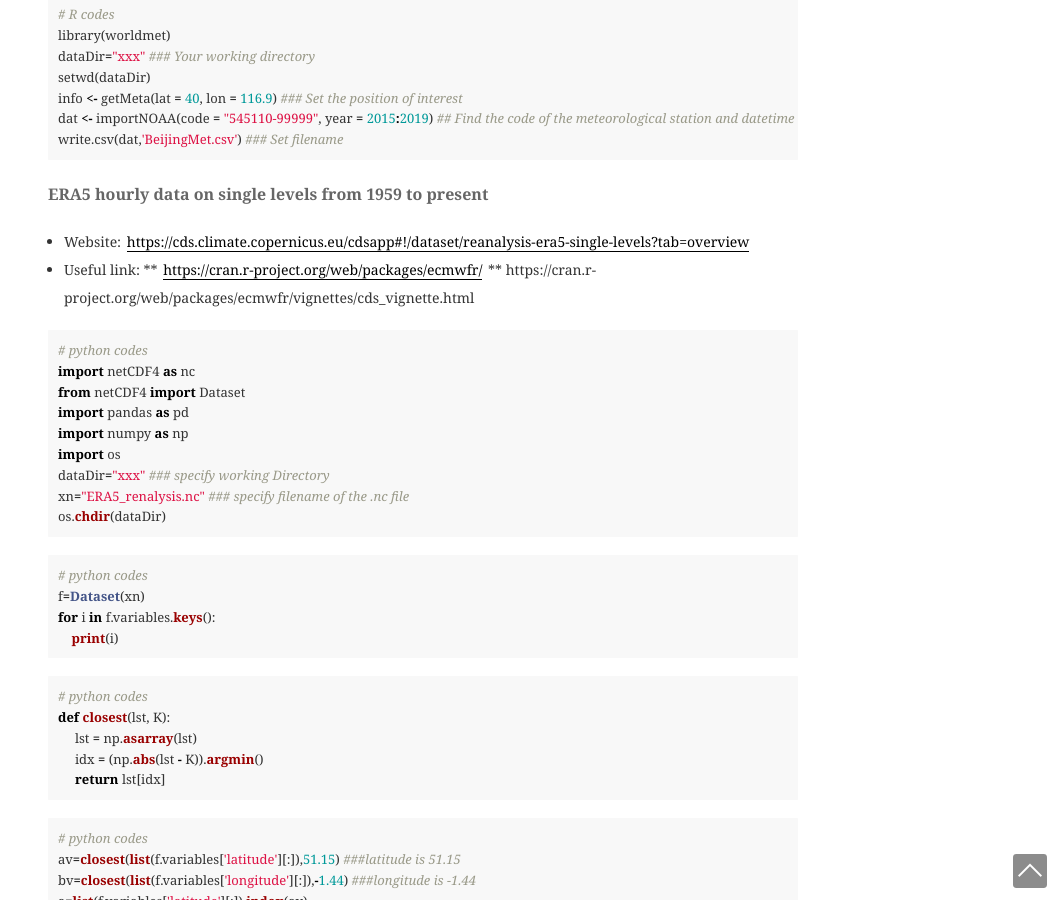
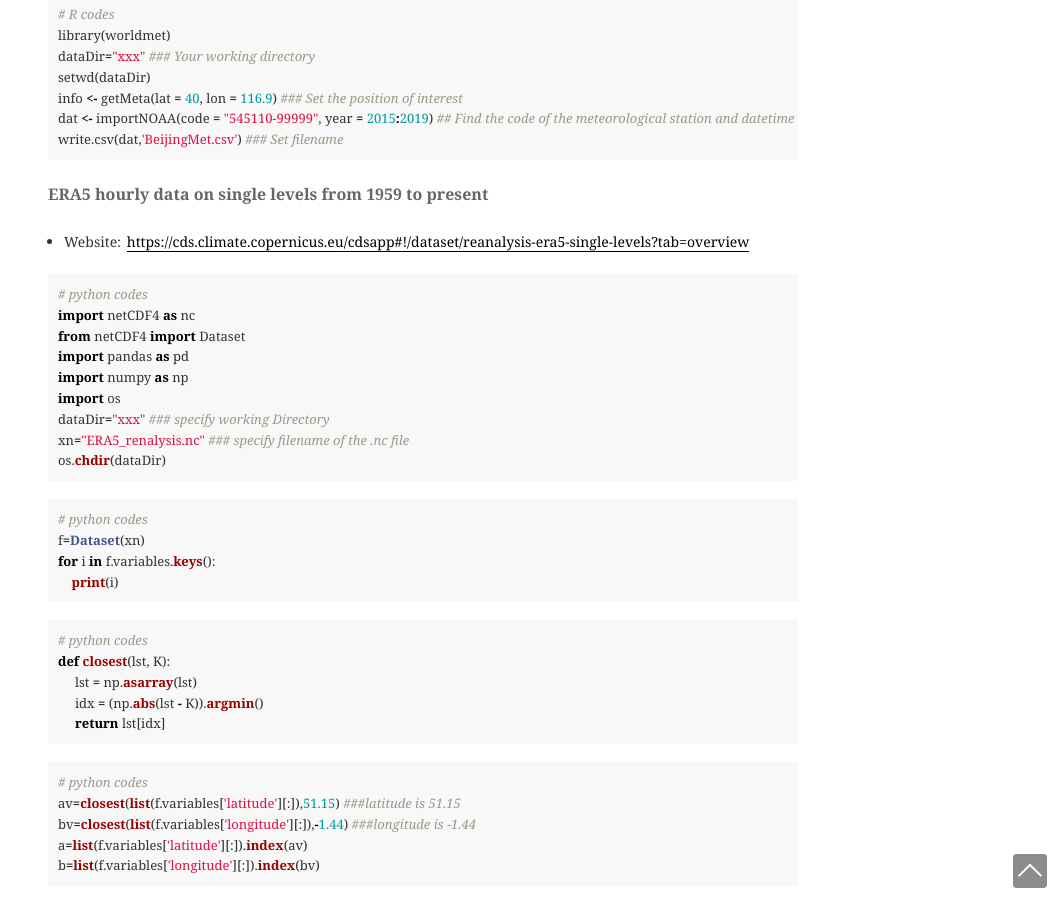
Before and after one commit to songair/Congbo, a Jekyll site: the page built from _posts/2022-07-15-Meteorological data sources.md, in a window 1280 px wide and 900 px high, scrolled down 816 px. Shown: the whole window, without its empty margins (217-1280 px from the left). Built offline with Jekyll 4.4.1, drawn with Linux system fonts in a browser that asks for light colours; comment, search, counter and statistics services are not loaded.

Commit message:
Update 2022-07-15-Meteorological data sources.md

````diff
--- a/_posts/2022-07-15-Meteorological data sources.md
+++ b/_posts/2022-07-15-Meteorological data sources.md
@@ -45,9 +45,6 @@ write.csv(dat,'BeijingMet.csv') ### Set filename
 
 ## ERA5 hourly data on single levels from 1959 to present
 * Website: [https://cds.climate.copernicus.eu/cdsapp#!/dataset/reanalysis-era5-single-levels?tab=overview](https://cds.climate.copernicus.eu/cdsapp#!/dataset/reanalysis-era5-single-levels?tab=overview)
-* Useful link:
-** [https://cran.r-project.org/web/packages/ecmwfr/](https://cran.r-project.org/web/packages/ecmwfr/)
-** https://cran.r-project.org/web/packages/ecmwfr/vignettes/cds_vignette.html
 
 
 ```python
````
